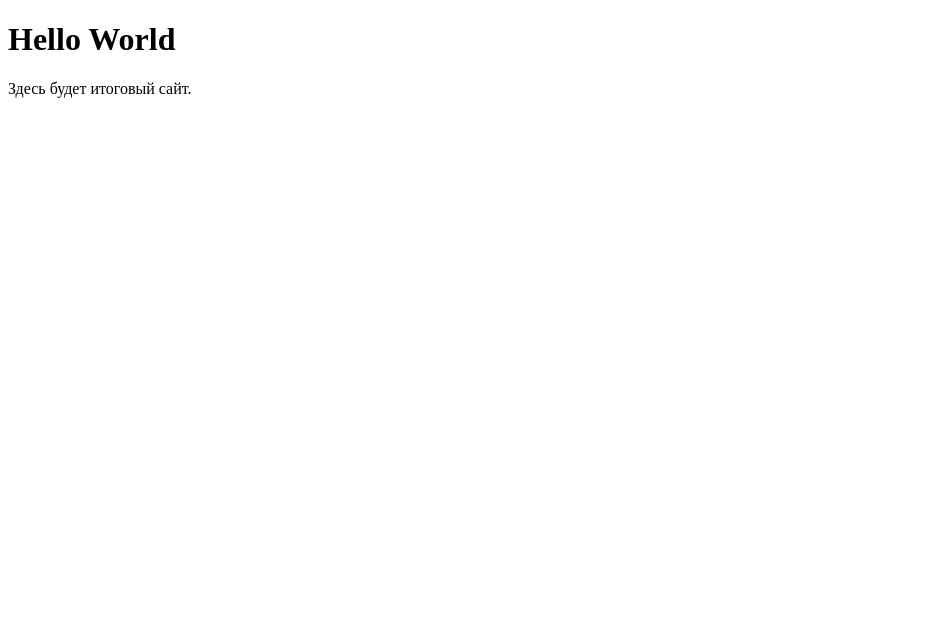
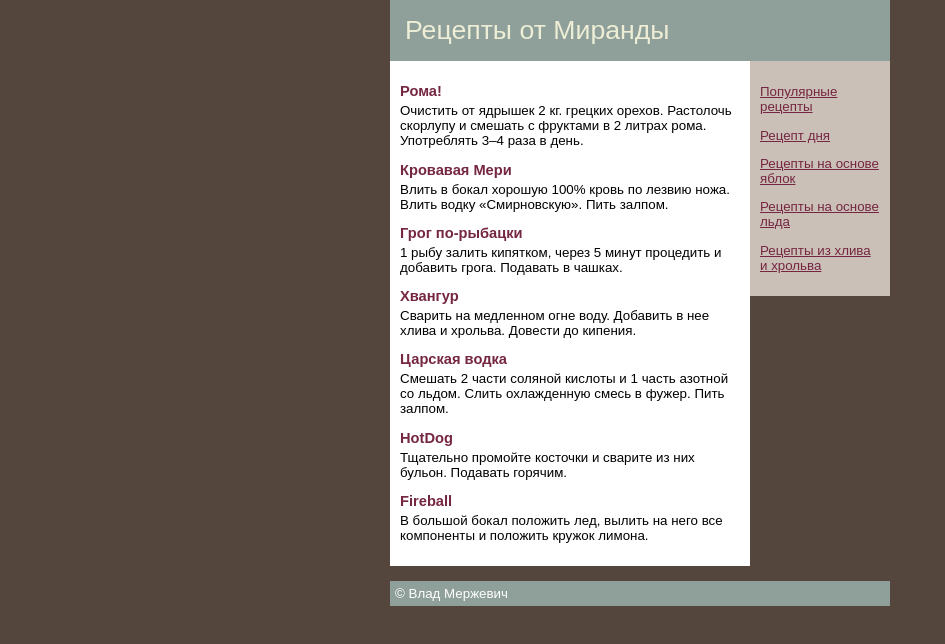
Before and after one commit to bubliki228/site, a plain HTML site: page index.html in a window 1280 px wide. Shown: the whole page, without its empty margins (0-945 px from the left). Drawn offline with Linux system fonts and the light colour scheme.

Commit message:
Update index.html

```diff
--- a/index.html
+++ b/index.html
@@ -1,7 +1,85 @@
-<!DOCTYPE html>
-<html>
-<body>
-<h1>Hello World</h1>
-<p>Здесь будет итоговый сайт.</p>
-</body>
+<!DOCTYPE html PUBLIC "-//W3C//DTD XHTML 1.0 Strict//EN"
+  "http://www.w3.org/TR/xhtml1/DTD/xhtml1-strict.dtd">
+<html xmlns="http://www.w3.org/1999/xhtml">
+ <head>
+  <meta http-equiv="Content-Type" content="text/html; charset=utf-8" />
+  <title>Рецепты от Миранды</title>
+  <style type="text/css">
+   body {
+    font: 10pt Arial, Helvetica, sans-serif; /* Шрифт на веб-странице */
+    background: #54463d; /* Цвет фона */
+    margin: 0; /* Убираем отступы */
+   }
+   h2 {
+    font-size: 11pt; /* Размер шрифта */
+    color: #752641; /* Цвет текста */
+    margin-bottom: 0; /* Отступ снизу */
+   }
+   #container {
+    width: 500px; /* Ширина макета */
+    margin: 0 auto; /* Выравниваем по центру */
+   }
+   #header {
+    background: #8fa09b; /* Цвет фона */
+    font-size: 20pt; /* Размер текста */
+    color: #edeed5; /* Цвет текста */
+    padding: 15px; /* Отступы вокруг текста */
+   }
+   #content {
+    margin-right: 140px; /* Отступ справа */
+    padding: 10px; /* Поля вокруг текста */
+    background: #fff; /* Цвет фона левой колонки */
+   }
+   #content p {
+    margin-top: 0.3em /* Отступ сверху */
+   }
+   #sidebar {
+    float: right; /* Обтекание по левому краю */
+    width: 120px; /* Ширина правой колонки */
+    padding: 10px; /* Отступы вокруг текста */
+    background: #cbc0b7; /* Цвет фона */
+   }
+   #sidebar a {
+    color: #752641; /* Цвет ссылок */
+   }
+   #footer {
+    background: #8fa09b; /* Цвет фона */
+    color: #fff; /* Цвет текста */
+    padding: 5px; /* Отступы вокруг текста */
+    margin-top: 15px; /* Отступ сверху */
+   }
+  </style>
+ </head>
+ <body>
+  <div id="container">
+   <div id="header">Рецепты от Миранды</div>
+   <div id="sidebar">
+    <p><a href="popular.html">Популярные рецепты</a></p>
+    <p><a href="day.html">Рецепт дня</a></p>
+    <p><a href="apple.html">Рецепты на основе яблок</a></p>
+    <p><a href="ice.html">Рецепты на основе льда</a></p>
+    <p><a href="hliv.html">Рецепты из хлива и хрольва</a></p>
+   </div>
+   <div id="content">
+    <h2>Рома!</h2>
+    <p>Очистить от ядрышек 2 кг. грецких орехов. Растолочь скорлупу и смешать с фруктами
+    в 2 литрах рома. Употреблять 3–4 раза в день.</p>
+    <h2>Кровавая Мери</h2>
+    <p>Влить в бокал хорошую 100% кровь по лезвию ножа. Влить водку &laquo;Смирновскую&raquo;.
+    Пить залпом.</p>
+    <h2>Грог по-рыбацки</h2>
+    <p>1 рыбу залить кипятком, через 5 минут процедить и добавить грога. Подавать в чашках.</p>
+    <h2>Хвангур</h2>
+    <p>Сварить на медленном огне воду. Добавить в нее хлива и хрольва. Довести до кипения.</p>
+    <h2>Царская водка</h2>
+    <p>Смешать 2 части соляной кислоты и 1 часть азотной со льдом. Слить охлажденную смесь
+    в фужер. Пить залпом.</p>
+    <h2>HotDog</h2>
+    <p>Тщательно промойте косточки и сварите из них бульон. Подавать горячим.</p>
+    <h2>Fireball</h2>
+    <p>В большой бокал положить лед, вылить на него все компоненты и положить кружок лимона.</p>
+   </div>
+   <div id="footer">&copy; Влад Мержевич</div>
+  </div>
+ </body>
 </html>
```
